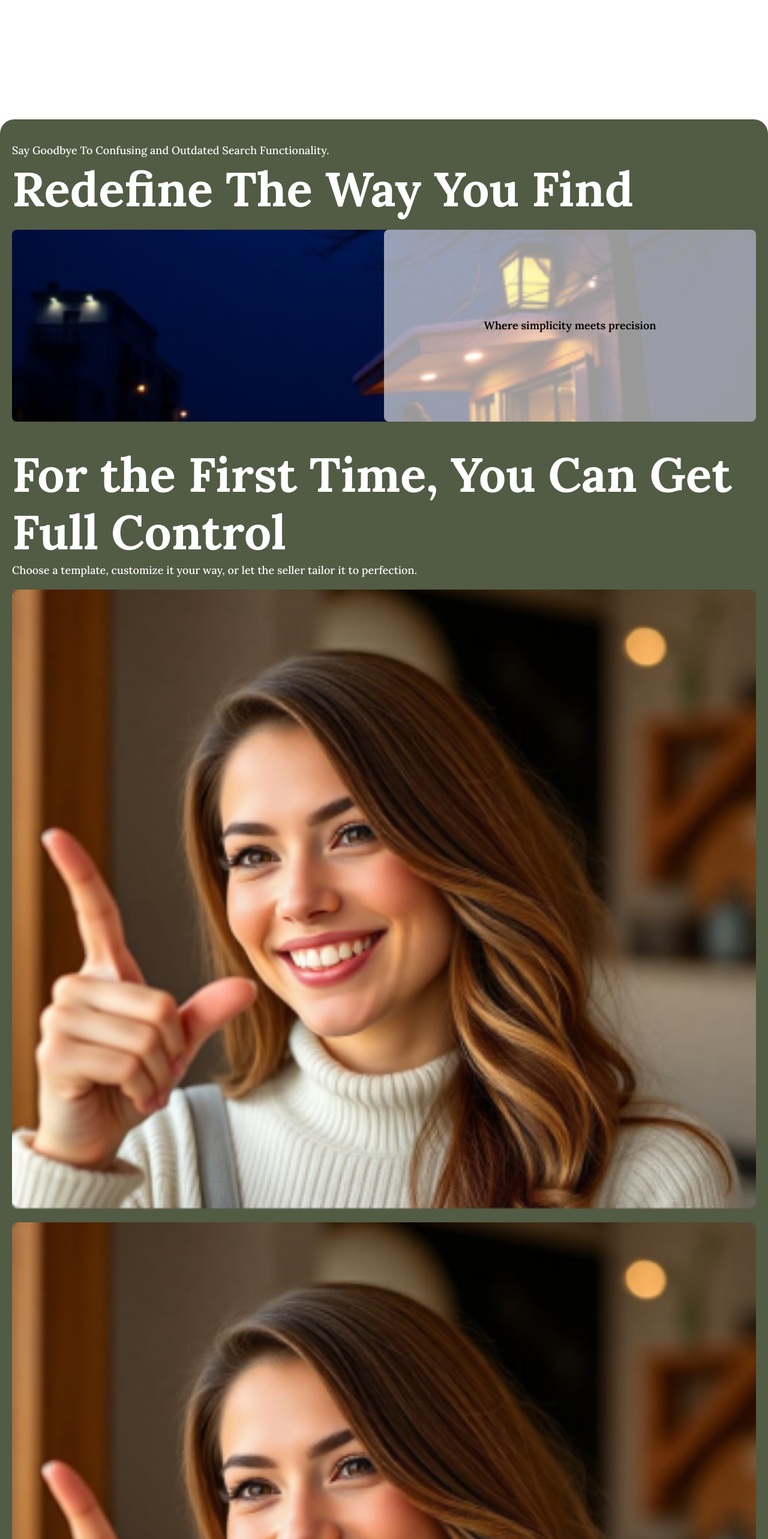
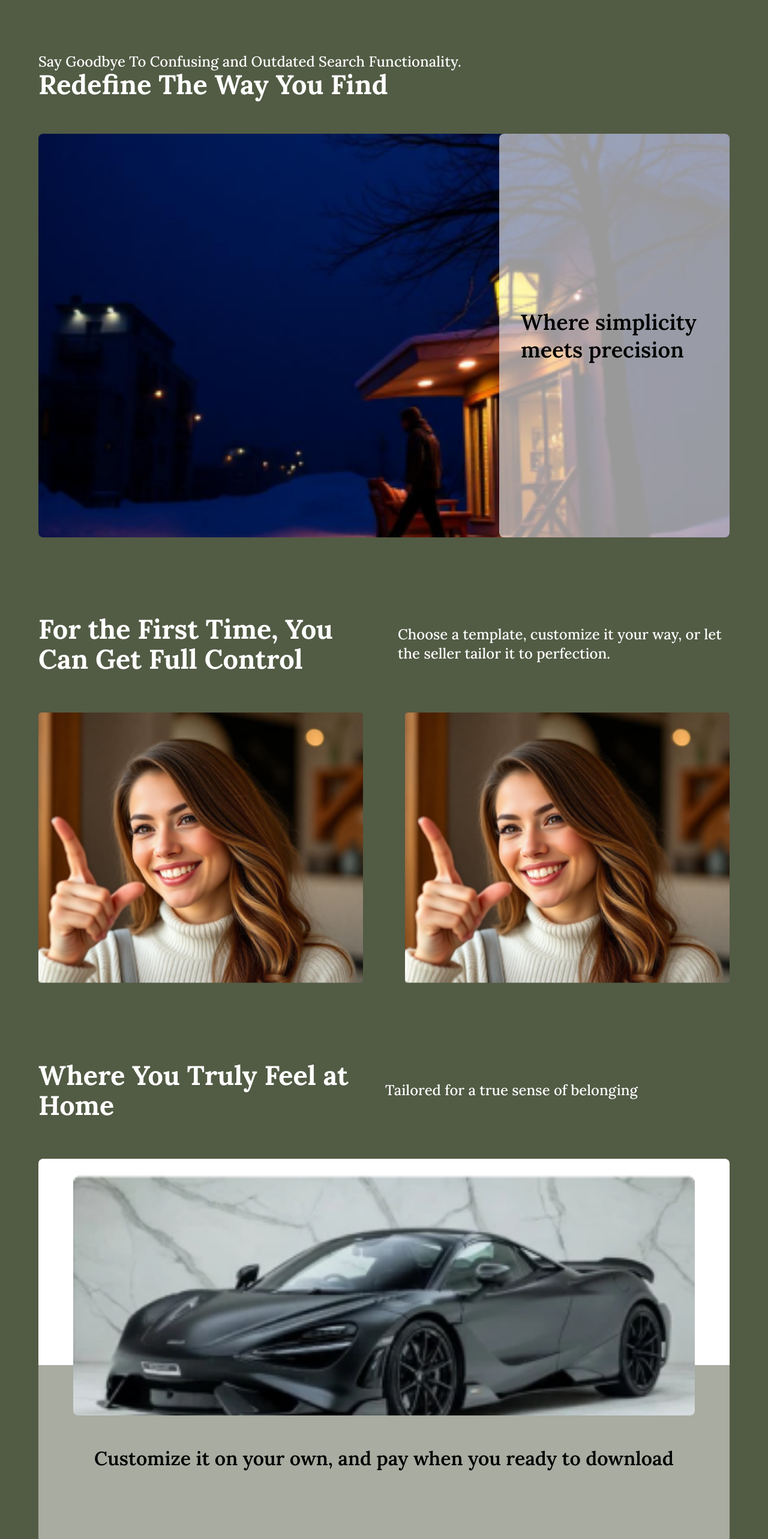
Before and after one commit to Design-Simplified/FE, a Next.js app: page / in a window 1280 px wide. Shown: the part 940-3506 px from the top of the page at 60% size. Built offline with nearby package versions, Linux system fonts and the light colour scheme; no server answers.

Commit message:
feat: add second section desktop landing page

```diff
--- a/src/app/(LandingPage)/_components/LandingPage/SecondSection.tsx
+++ b/src/app/(LandingPage)/_components/LandingPage/SecondSection.tsx
@@ -4,15 +4,15 @@
 export default function SecondSection() {
   return (
     <>
-      <div className="bg-[#525B44] relative w-full mt-44 pt-10 min-[450px]:mt-60 pb-16 px-5 flex flex-col gap-3 items-center justify-center rounded-3xl">
-        <div className="isi flex w-full items-start justify-center gap-10 flex-col">
-          <div className="flex flex-col gap-5 w-full">
+      <div className="bg-[#525B44] relative w-full mt-44 pt-10 min-[450px]:mt-60 sm:mt-0 pb-16 px-5 flex flex-col gap-3 items-center justify-center rounded-3xl sm:py-32 sm:px-16">
+        <div className="isi flex w-full items-start justify-center gap-10 sm:gap-32 flex-col">
+          <div className="flex flex-col gap-5 w-full sm:gap-16 ">
             <div className="flex flex-col w-full gap-1">
               <Typography
                 font="Lora"
                 variant="p"
                 weight="medium"
-                className="text-white"
+                className="text-white text-[11px] sm:text-lg md:text-lg lg:text-2xl"
               >
                 Say Goodbye To Confusing and Outdated Search Functionality.
               </Typography>
@@ -20,26 +20,30 @@
                 font="Lora"
                 variant="h1"
                 weight="bold"
-                className="text-white text-[26px]"
+                className="text-white text-[26px] sm:text-2xl md:text-3xl lg:text-[45px]"
               >
                 Redefine The Way You Find
               </Typography>
             </div>
-            <div className="imagetext w-full h-[320px] relative bg-[url('/images/LandingPage/Section2NightMobile.png')] bg-cover bg-center rounded-lg">
-              <div className="bg-[#FFFFFF99] w-1/2 px-3 flex justify-center items-center h-full absolute right-0 rounded-lg">
-                <Typography font="Lora" weight="semibold" className="text-base">
+            <div className="imagetext w-full h-[320px] sm:h-[673px] relative bg-[url('/images/LandingPage/Section2NightMobile.png')] bg-cover bg-center rounded-lg">
+              <div className="bg-[#FFFFFF99] w-1/2 lg:w-1/3 px-3 sm:px-9 flex justify-center items-center h-full absolute right-0 rounded-lg">
+                <Typography
+                  font="Lora"
+                  weight="semibold"
+                  className="text-base sm:text-[36px]/[46px] md:text-3xl/9 xl:text-[36px]/[46px]"
+                >
                   Where simplicity meets precision
                 </Typography>
               </div>
             </div>
           </div>
-          <div className="flex flex-col gap-5 w-full">
-            <div className="flex flex-col w-full gap-1">
+          <div className="flex flex-col gap-5 w-full sm:gap-16">
+            <div className="flex flex-col w-full gap-1 sm:flex-row sm:justify-between sm:items-center">
               <Typography
                 font="Lora"
                 variant="h1"
                 weight="bold"
-                className="text-white text-[26px]"
+                className="text-white text-[26px] sm:text-xl md:text-2xl lg:text-[45px]/[50px] sm:w-[48%]"
               >
                 For the First Time, You Can Get Full Control
               </Typography>
@@ -47,19 +51,19 @@
                 font="Lora"
                 variant="p"
                 weight="medium"
-                className="text-white"
+                className="text-white text-[11px] sm:text-base md:text-base lg:text-2xl sm:w-[48%]"
               >
                 Choose a template, customize it your way, or let the seller
                 tailor it to perfection.
               </Typography>
             </div>
-            <div className="image w-full flex flex-col gap-5">
+            <div className="image w-full flex flex-col gap-5 sm:flex-row sm:justify-between">
               <NextImage
                 src={"/LandingPage/MbaMbaSenyumSection2Mobile.png"}
                 alt="Mba Mba Senyum"
                 width={350}
                 height={291}
-                className="rounded-lg w-full"
+                className="rounded-lg w-full sm:w-[47%]"
                 imgClassName="w-full object-cover"
               />
               <NextImage
@@ -67,18 +71,18 @@
                 alt="Mba Mba Senyum"
                 width={350}
                 height={291}
-                className="rounded-lg w-full"
+                className="rounded-lg w-full sm:w-[47%]"
                 imgClassName="w-full object-cover"
               />
             </div>
           </div>
-          <div className="flex flex-col gap-5 w-full">
-            <div className="flex flex-col w-full gap-1">
+          <div className="flex flex-col gap-5 w-full sm:gap-16">
+            <div className="flex flex-col w-full gap-1 sm:flex-row sm:justify-between sm:items-center">
               <Typography
                 font="Lora"
                 variant="h1"
                 weight="bold"
-                className="text-white text-[26px]"
+                className="text-white text-[20px] sm:text-xl md:text-2xl lg:text-[45px]/[50px]  sm:w-[50%]"
               >
                 Where You Truly Feel at Home
               </Typography>
@@ -86,68 +90,67 @@
                 font="Lora"
                 variant="p"
                 weight="medium"
-                className="text-white"
+                className="text-white text-[11px] sm:text-sm md:text-base lg:text-2xl sm:w-[50%]"
               >
                 Tailored for a true sense of belonging
               </Typography>
             </div>
-            <div className="relative image flex flex-col gap-8 w-full">
-              <div className="relative bg-white w-full min-h-[240px] rounded-lg min-[450px]:h-[300px]">
+
+            <div className="ImageContainer w-full flex flex-col gap-8 sm:gap-32">
+              <div className="each relative bg-white w-full min-h-[240px] sm:min-h-[640px] rounded-lg min-[450px]:h-[300px]">
                 <NextImage
                   src={"/LandingPage/McLarenMobile.png"}
                   alt="Mc Laren"
                   width={318}
                   height={133}
-                  className="rounded-lg relative z-20 top-4 left-[8%] w-[85%]"
+                  className="rounded-lg relative z-20 top-4 left-[8%] w-[85%] sm:w-[90%] sm:left-[5%] sm:top-7 sm:max-h-[400px] sm:overflow-hidden"
                   imgClassName="object-cover w-full"
                 />
-                <div className="absolute w-full flex justify-center items-center px-4 py-8 bottom-0 bg-[#525B4480] rounded-b-lg">
+                <div className="absolute w-full flex justify-center items-center px-4 py-8 sm:px-12 sm:py-32 bottom-0 bg-[#525B4480] rounded-b-lg">
                   <Typography
                     font="Lora"
                     weight="semibold"
-                    className="text-base relative top-2 text-center"
+                    className="text-base relative top-2 text-center sm:text-[32px]/[40px] md:text-[32px]/[40px]"
                   >
                     Customize it on your own, and pay when you ready to download
                   </Typography>
                 </div>
               </div>
-            </div>
-            <div className="relative image flex flex-col gap-8 w-full">
-              <div className="relative bg-white w-full min-h-[240px] rounded-lg min-[450px]:h-[300px] ">
+
+              <div className="relative image flex flex-col gap-8 w-full sm:flex-row sm:justify-between sm:items-center">
+                <div className="each relative bg-white w-full min-h-[240px] rounded-lg min-[450px]:h-[300px] sm:min-h-[330px] sm:w-[47%]">
                   <NextImage
                     src={"/LandingPage/McLarenMobile.png"}
                     alt="Mc Laren"
                     width={318}
                     height={133}
-                  className="rounded-lg relative z-20 top-4 left-[8%] w-[85%]"
+                    className="rounded-lg relative z-20 top-4 left-[8%] w-[85%] sm:max-h-[200px] sm:overflow-hidden"
                     imgClassName="object-cover w-full"
                   />
-                <div className="absolute w-full flex justify-center items-center px-4 py-8 bottom-0 bg-[#525B4480] rounded-b-lg">
+                  <div className="absolute w-full flex justify-center items-center px-4 py-8 bottom-0 bg-[#525B4480] rounded-b-lg sm:py-16">
                     <Typography
                       font="Lora"
                       weight="semibold"
-                    className="text-base relative top-2 text-center"
+                      className="text-base relative top-2 text-center sm:text-2xl md:text-2xl sm:top-6"
                     >
                       Niche-Based Personalization
                     </Typography>
                   </div>
                 </div>
-            </div>
-            <div className="relative image flex flex-col gap-8 w-full">
-              <div className="relative bg-white w-full min-h-[240px] rounded-lg min-[450px]:h-[300px]">
+                <div className="each relative bg-white w-full min-h-[240px] rounded-lg min-[450px]:h-[300px] sm:min-h-[330px] sm:w-[47%]">
                   <NextImage
                     src={"/LandingPage/McLarenMobile.png"}
                     alt="Mc Laren"
                     width={318}
                     height={133}
-                  className="rounded-lg relative z-20 top-4 left-[8%] w-[85%]"
+                    className="rounded-lg relative z-20 top-4 left-[8%] w-[85%] sm:max-h-[200px] sm:overflow-hidden"
                     imgClassName="object-cover w-full"
                   />
-                <div className="absolute w-full flex justify-center items-center px-4 py-8 bottom-0 bg-[#525B4480] rounded-b-lg">
+                  <div className="absolute w-full flex justify-center items-center px-4 py-8 bottom-0 bg-[#525B4480] rounded-b-lg sm:py-16">
                     <Typography
                       font="Lora"
                       weight="semibold"
-                    className="text-base relative top-2 text-center"
+                      className="text-base relative top-2 text-center sm:text-2xl md:text-2xl sm:top-6"
                     >
                       Connect to sellers for better personalization
                     </Typography>
@@ -157,6 +160,7 @@
             </div>
           </div>
         </div>
+      </div>
     </>
   );
 }
```
Lines whose indentation alone changed are shown as unchanged.
